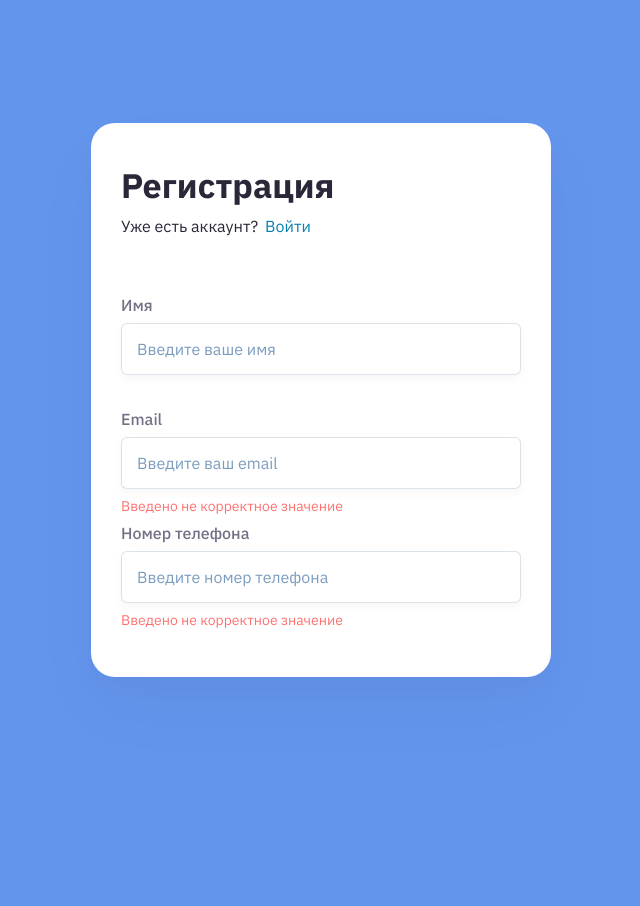
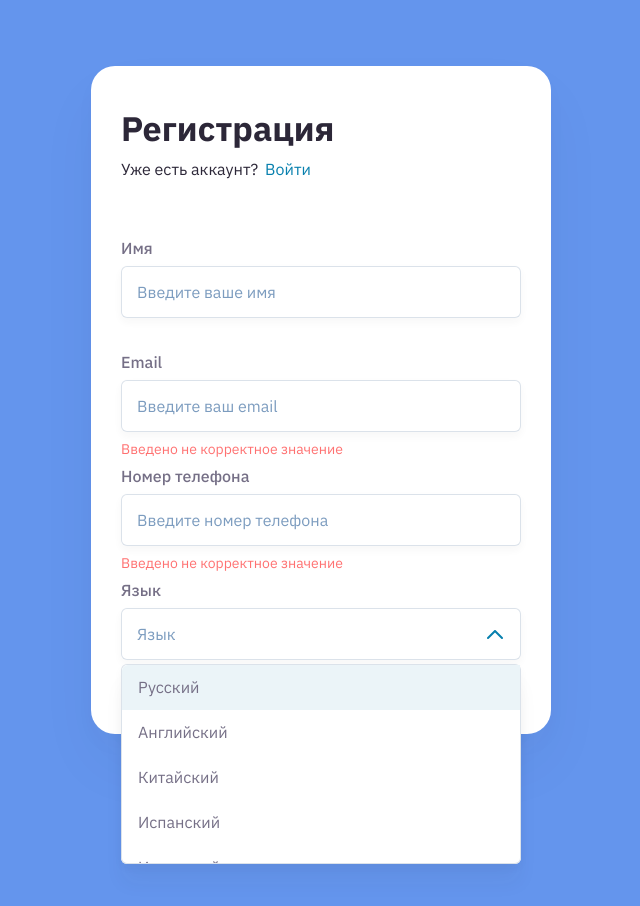
Before and after one commit to DmitriBelski/registration-form-validation, a React (Create React App) app: page / in a window 1280 px wide. Shown: the top 906 px of the page, without its empty margins (319-959 px from the left). Built offline with nearby package versions, Linux system fonts and the light colour scheme.

Commit message:
Add select to layout

```diff
--- a/src/App.scss
+++ b/src/App.scss
@@ -54,3 +54,93 @@
     bottom: -26px;
   }
 }
+
+.select {
+  $self: &;
+  position: relative;
+  pointer-events: none;
+
+  &:before {
+    content: '';
+    width: 16px;
+    height: 9px;
+    background-image: url(assets/images/bottom-arrow-chevron.svg);
+    position: absolute;
+    top: -30px;
+    right: 18px;
+    @include default-transition(transform);
+  }
+
+  &__dropdown {
+    position: absolute;
+    pointer-events: auto;
+    box-sizing: border-box;
+    margin-top: 4px;
+    padding: 1px;
+    width: 100%;
+    height: 0;
+    opacity: 0;
+    box-shadow: $input-regular-border-shadow, $dropdown-box-shadow;
+    border-radius: $default-border-radius;
+    background-color: $color-secondary-contrast;
+    @include default-transition(height, opacity);
+
+    &-list {
+      max-height: 0;
+      overflow-y: auto;
+      padding: 0;
+      margin: 0;
+
+      &::-webkit-scrollbar {
+        width: 12px;
+      }
+
+      &::-webkit-scrollbar-thumb {
+        border: 3px solid transparent;
+        -webkit-background-clip: padding-box;
+        background-clip: padding-box;
+        border-radius: 9999px;
+        background-color: $color-neutral-light;
+      }
+    }
+  }
+
+  &--open {
+    &:before {
+      transform: rotate(-180deg);
+      @include default-transition(transform);
+    }
+
+    #{$self}__dropdown {
+      height: 200px;
+      opacity: 1;
+
+      &-list {
+        max-height: 100%;
+      }
+    }
+  }
+}
+
+.select-option {
+  padding: 12px 16px;
+  cursor: pointer;
+  list-style-type: none;
+
+  &:first-child {
+    border-radius: $default-border-radius 0 0 0;
+  }
+
+  &:last-child {
+    border-radius: 0 0 0 $default-border-radius;
+  }
+
+  &--selected {
+    background-color: $color-accent;
+    color: $color-accent-contrast;
+  }
+
+  &--highlighted {
+    background-color: $color-accent-contrast;
+  }
+}
--- a/src/App.tsx
+++ b/src/App.tsx
@@ -28,6 +28,28 @@ function App() {
           <input className="input-group__input input text-input" type="tel" id="cell" placeholder="Введите номер телефона" />
           <span className="input-group__message text-danger">Введено не корректное значение</span>
         </label>
+        <label className="input-group form__group" htmlFor="language">
+          <span className="input-group__label text-label-regular">Язык</span>
+          <input className="input-group__input input text-input" type="text" id="language" placeholder="Язык"/>
+          <span className="input-group__message text-danger">Выберите язык</span>
+          <div className="select select--open">
+            <div className="select__dropdown">
+              <ul className="select__dropdown-list">
+                <li className="select-option select-option--highlighted text-select">Русский</li>
+                <li className="select-option text-select">Английский</li>
+                <li className="select-option text-select">Китайский</li>
+                <li className="select-option text-select">Испанский</li>
+                <li className="select-option text-select">Испанский</li>
+                <li className="select-option text-select">Испанский</li>
+                <li className="select-option select-option--highlighted text-select">Испанский</li>
+                <li className="select-option text-select">Испанский</li>
+                <li className="select-option text-select">Испанский</li>
+                <li className="select-option select-option--highlighted text-select">Испанский</li>
+                <li className="select-option select-option--selected text-select">Испанский</li>
+              </ul>
+            </div>
+          </div>
+        </label>
       </form>
     </div>
   )
```
